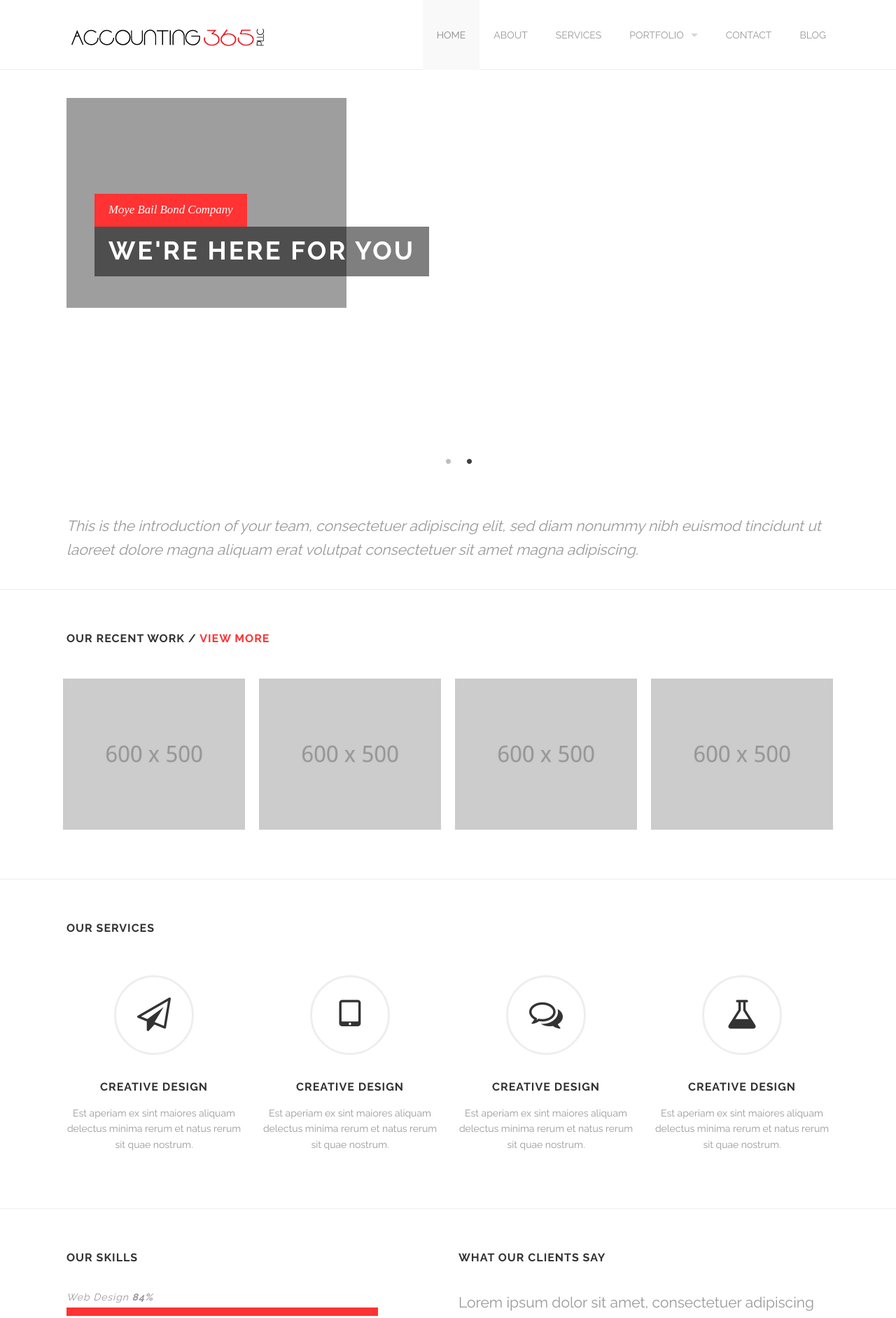
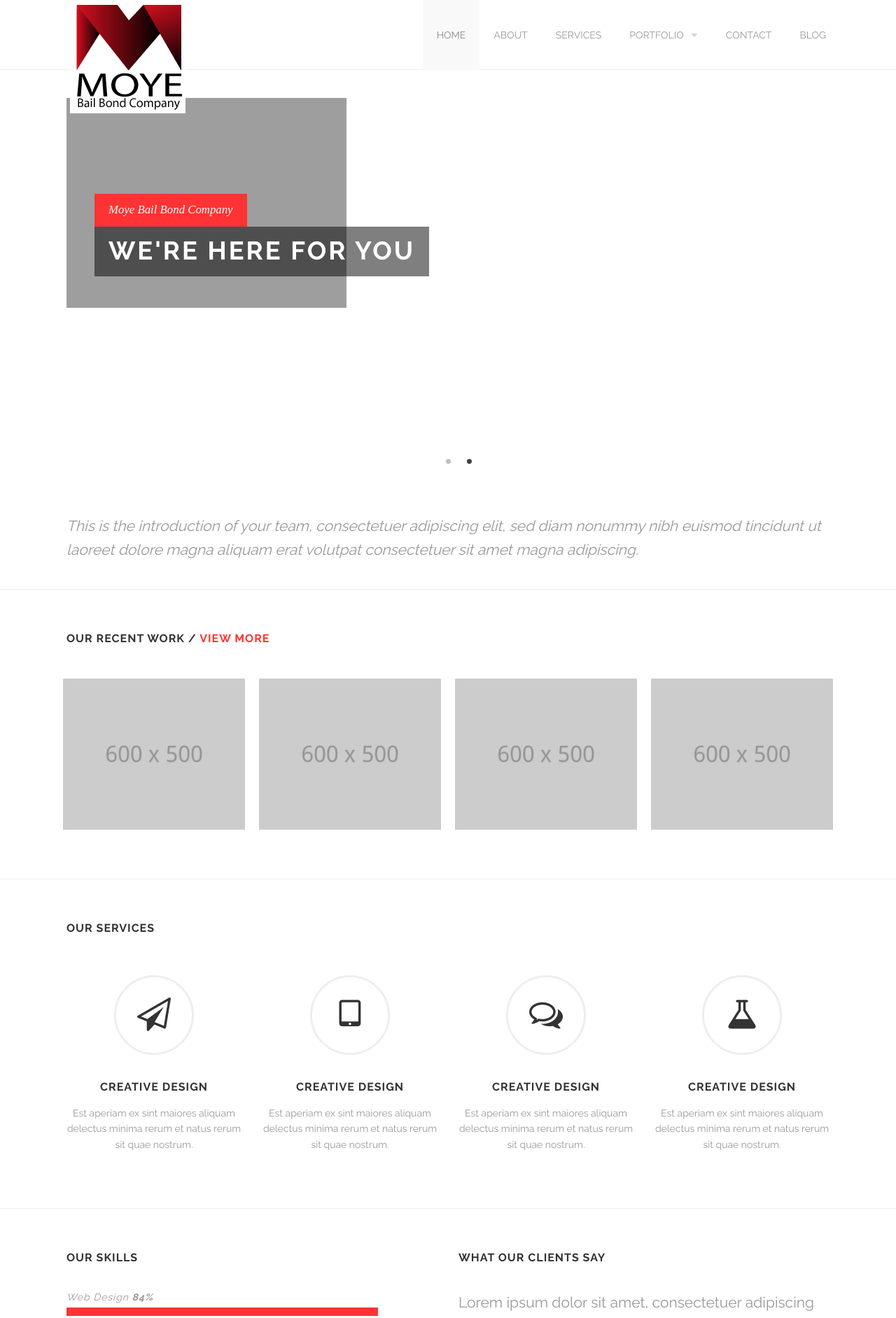
Before and after one commit to mbbconline/mbbconline.github.io, a Jekyll site: the page built from index.html, in a window 1280 px wide. Shown: the top 1884 px of the page at 70% size. Built offline with Jekyll 4.4.1, drawn with Linux system fonts in a browser that asks for light colours.

Commit message:
change logo

```diff
--- a/_includes/footer.html
+++ b/_includes/footer.html
@@ -4,7 +4,7 @@
     <div class='large-3 medium-3 columns'>
       <h1>
         <a href='index.html'>
-          <img alt="" src="{{site.url}}/images/logo-grey.png" />
+          <img alt="" src="{{site.url}}/images/logo-grey.jpg" />
         </a>
       </h1>
       <p>©2016 {{site.title}}. All rights reserved.</p>
--- a/_includes/header.html
+++ b/_includes/header.html
@@ -5,7 +5,7 @@
       <li class='name'>
         <h1>
           <a href="{{site.url}}/index.html">
-            <img alt="" src="{{site.url}}/images/logo.png" />
+            <img alt="" src="{{site.url}}/images/logo.jpg" />
           </a>
         </h1>
       </li>
```
Also changed, not shown: images/logo-grey.jpg (added), images/logo-grey.png (deleted), images/logo.jpg (added), images/logo.png (deleted).
